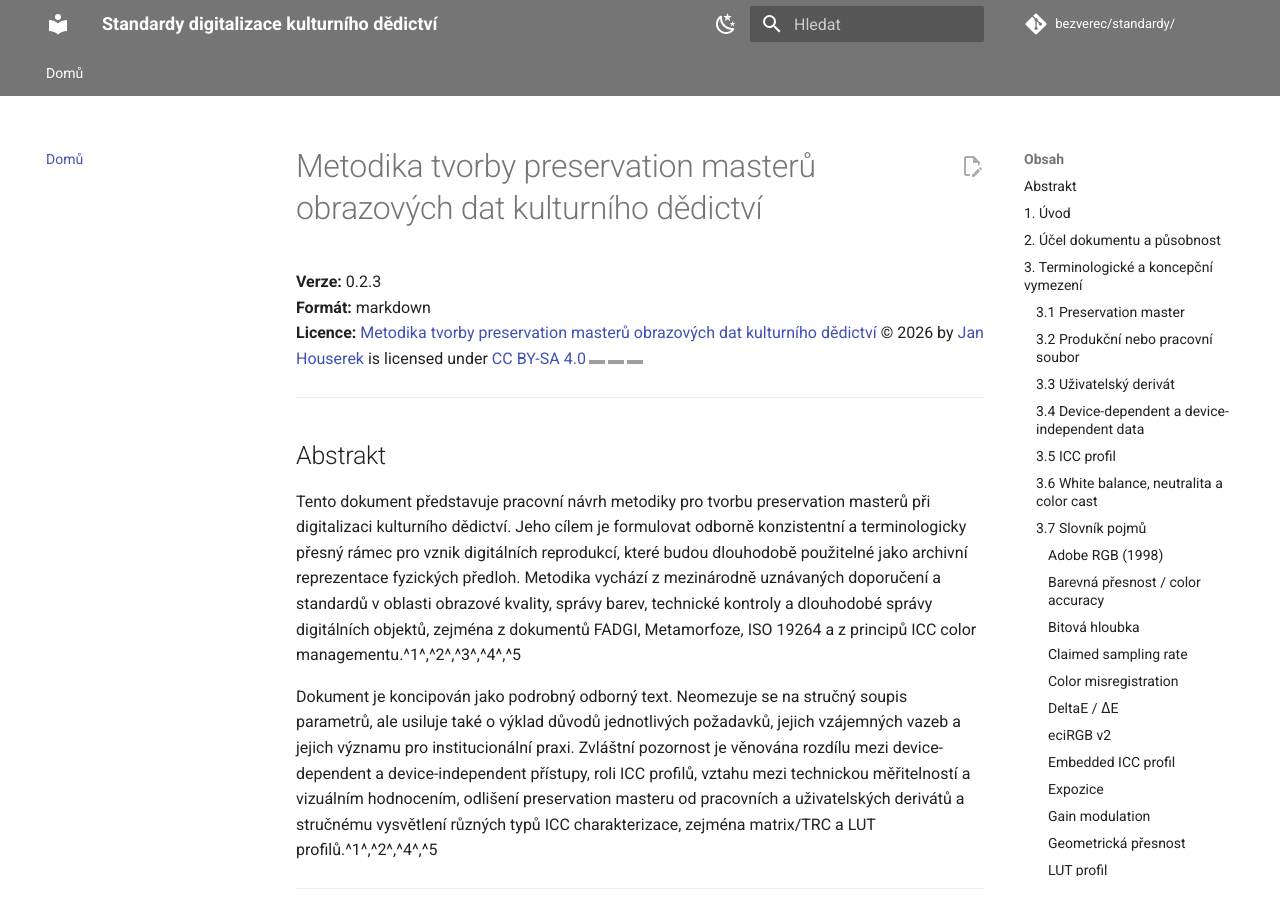
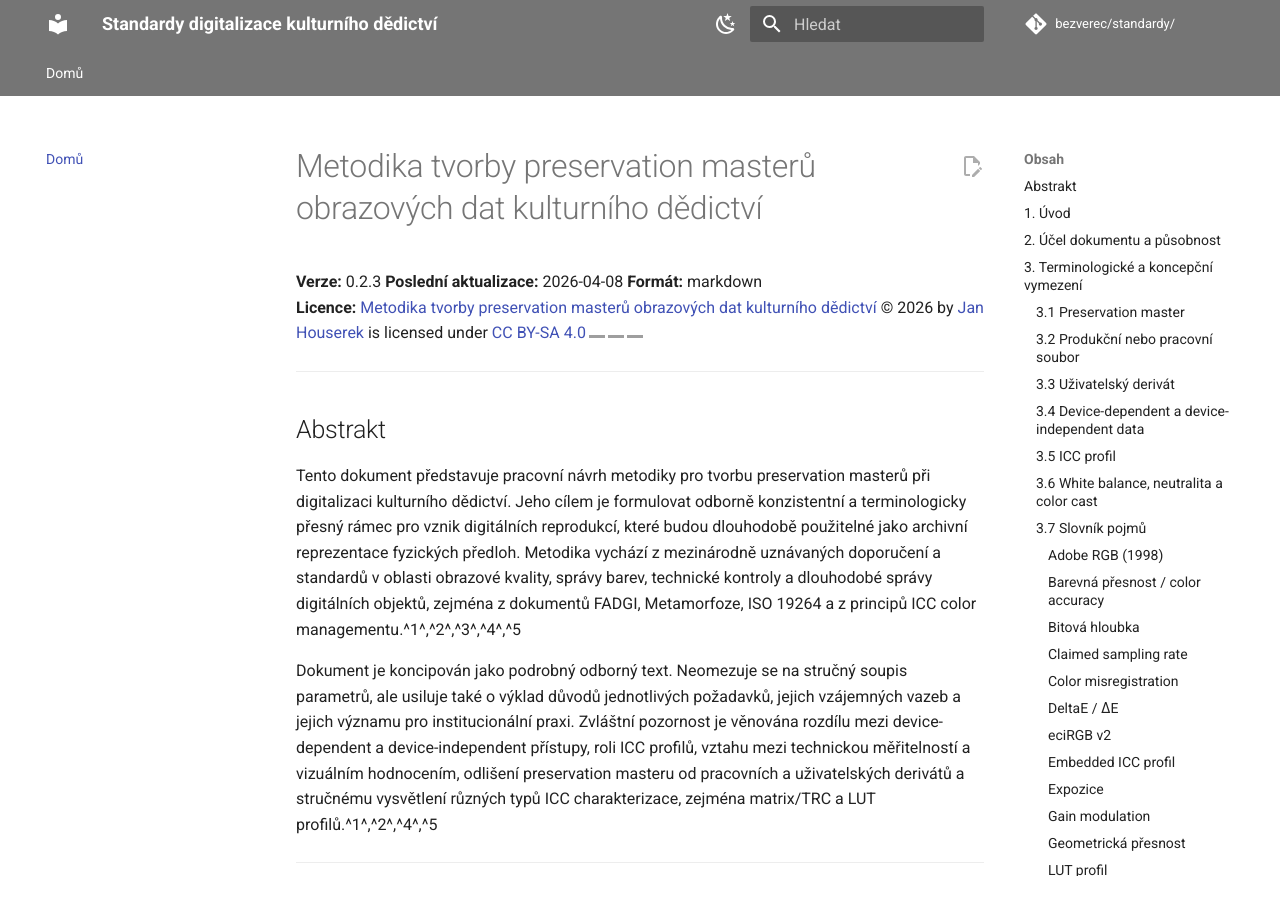
Before and after one commit to bezverec/standardy, an MkDocs documentation site: the page built from docs/index.md, in a window 1280 px wide and 900 px high. Built offline with MkDocs 1.6.1 and Material for MkDocs 9.7.7, drawn with Linux system fonts in a browser that asks for light colours; comment, search, counter and statistics services are not loaded; grey boxes are pictures that could not be loaded.

Commit message:
Update index.md

```diff
--- a/docs/index.md
+++ b/docs/index.md
@@ -1,6 +1,7 @@
 # Metodika tvorby preservation masterů obrazových dat kulturního dědictví
 
 **Verze:** 0.2.3
+**Poslední aktualizace:** 2026-04-08
 **Formát:** markdown
 **Licence:** <a href="https://standardy.digitalizaty.cz">Metodika tvorby preservation masterů obrazových dat kulturního dědictví</a> © 2026 by <a href="https://github.com/bezverec">Jan Houserek</a> is licensed under <a href="https://creativecommons.org/licenses/by-sa/4.0/">CC BY-SA 4.0</a><img src="https://mirrors.creativecommons.org/presskit/icons/cc.svg" alt="" style="max-width: 1em;max-height:1em;margin-left: .2em;"><img src="https://mirrors.creativecommons.org/presskit/icons/by.svg" alt="" style="max-width: 1em;max-height:1em;margin-left: .2em;"><img src="https://mirrors.creativecommons.org/presskit/icons/sa.svg" alt="" style="max-width: 1em;max-height:1em;margin-left: .2em;">
 
```
